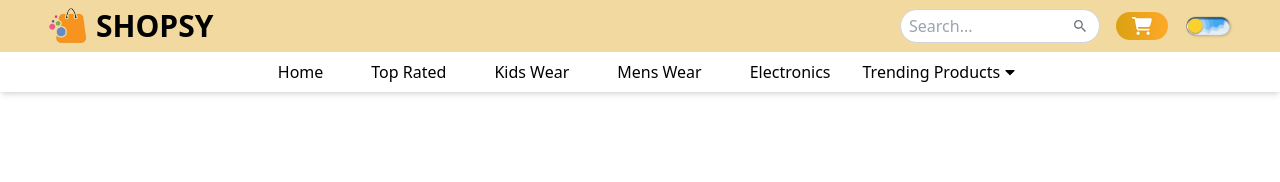
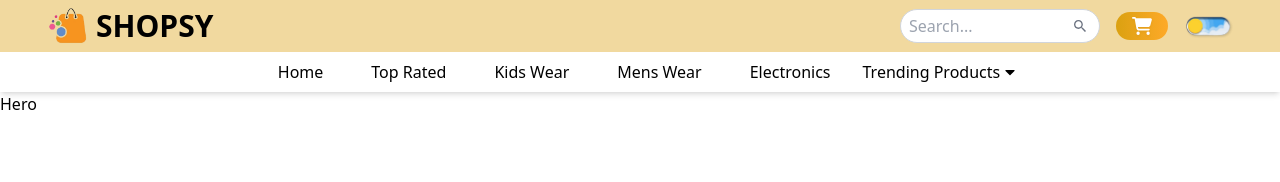
Before and after one commit to G3RGES/eccomerce-website, a React (Vite) app: page / in a window 1280 px wide. Shown: the top 182 px of the page. Built offline with nearby package versions, Linux system fonts and the light colour scheme.

Commit message:
Update App.jsx

```diff
--- a/src/App.jsx
+++ b/src/App.jsx
@@ -4,7 +4,10 @@ import React, { useEffect } from "react";
 // aos
 import AOS from "aos";
 import "aos/dist/aos.css";
+
+// components
 import Navbar from "./components/Navbar";
+import Hero from "./components/Hero";
 
 const App = () => {
   useEffect(() => {
@@ -20,6 +23,7 @@ const App = () => {
   return (
     <div className="">
       <Navbar />
+      <Hero />
     </div>
   );
 };
```
